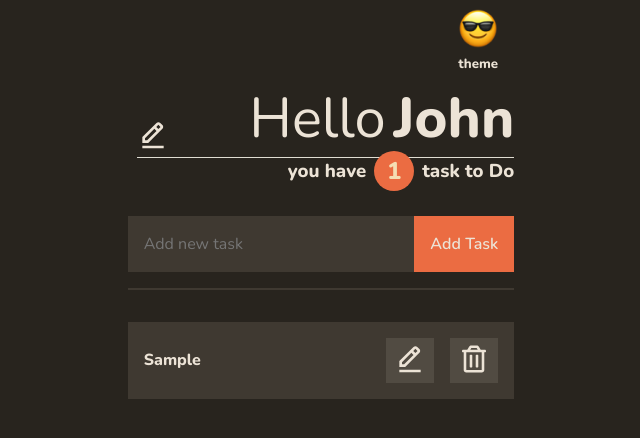
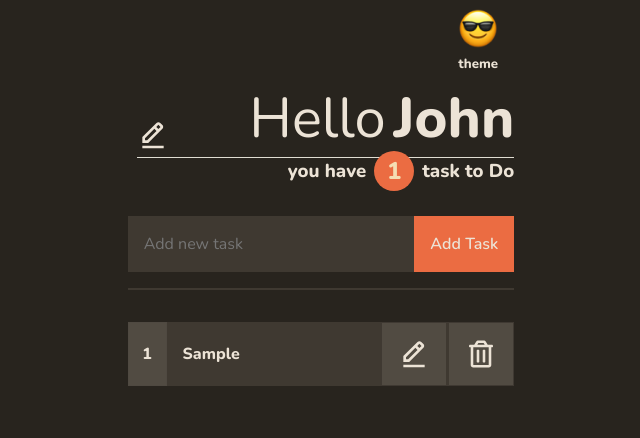
Before and after one commit to elasa7/ToDoList-storage-framer, a React (Create React App) app: page / in a window 1280 px wide. Both pictures are taken after typing "Sample" into the empty fields and a click on the button "Add Task". Shown: the top 438 px of the page, without its empty margins (319-959 px from the left). Built offline with nearby package versions, Linux system fonts and the light colour scheme.

Commit message:
task_label_count-small_css_changes-fn_remove

```diff
--- a/src/App.css
+++ b/src/App.css
@@ -79,6 +79,15 @@ h1 {
   border-radius: 50%;
   margin: -0.5rem 0.5rem;
 }
+.task__item_num {
+  display: flex;
+  align-items: center;
+  justify-content: center;
+  height: 100%;
+  width: 5rem;
+  border:1px solid rgba(66,66,66,.1);
+  font-weight:800;
+}
 /* ----------------------- From Style -------------------- */
 .form__wrap {
   margin: 2rem 0;
@@ -120,25 +129,33 @@ h1 {
 /* -----------------------Task Style -------------------- */
 .task__wraper {
   display: flex;
+  height: 4rem;
+  justify-content: space-between;
   align-items: center;
-  justify-content: space-between;
   background: gray;
-  padding: 1rem;
   column-gap: 1rem;
+  margin-bottom: 1px;
 }
 
 .task__tool_wraper {
   display: flex;
-  column-gap: 1rem;
+  column-gap: 0.2rem;
+  height: 100%;
+  border:1px solid rgba(66,66,66,.1);
+}
+.task__title_wrap {
+  display: flex;
+  justify-content: flex-start;
+  width: 100%;
 }
 .task__tool_wraper button {
   outline: none;
   border: none;
-  padding: 0.3rem 0.5rem;
   cursor: pointer;
 }
 .task__icon {
   width: 32px;
-  height: auto;
+  height: 100%;
+  margin: 0 1rem 0 1rem;
   pointer-events: none;
 }
--- a/src/App.js
+++ b/src/App.js
@@ -35,10 +35,6 @@ function App() {
     setEditIndex(id);
   };
 
-  const handleDelete = (id) => {
-    console.log(id);
-    setTaskItem(remove(taskItem, id));
-  };
 
   const theme = globalStyleFn(switchTheme);
 
@@ -61,13 +57,13 @@ function App() {
           theme={theme}
         />
         <div className="task__wrap">
-          {taskItem.map((taskItem, index) => (
+          {taskItem.map((taskTittle, index) => (
             <TaskItem
               id={index}
-              taskTitle={taskItem}
-              key={taskItem + index}
+              taskTitle={taskTittle}
+              key={index}
               handleEdit={handleEdit}
-              handleDelete={handleDelete}
+              handleDelete={() => setTaskItem(remove(taskItem, taskTittle))}
               theme={theme}
             />
           ))}
--- a/src/components/TaskItem.js
+++ b/src/components/TaskItem.js
@@ -13,14 +13,15 @@ const ToolBtn = styled.button`
 const TaskItem = ({ taskTitle, handleDelete, handleEdit, id, theme }) => {
   return (
     <TaskWraper theme={theme} className="task__wraper">
-      <div className="task__title">
+      <div className="task__item_num"style={{background:theme.iconToolBg}}>{id+1}</div>
+      <div className="task__title_wrap">
         <h4>{taskTitle}</h4>
       </div>
       <div className="task__tool_wraper">
         <ToolBtn onClick={(e) => handleEdit(id)}>
           <EditIcon className="task__icon" fill={theme.iconColor} />
         </ToolBtn>
-        <ToolBtn name="delete" onClick={(e) => handleDelete(id)}>
+        <ToolBtn name="delete" onClick={handleDelete}>
           <DeleteIcon className="task__icon" fill={theme.iconColor} />
         </ToolBtn>
       </div>
--- a/src/utils/array-utils.js
+++ b/src/utils/array-utils.js
@@ -1,8 +1,10 @@
-export const remove = (arr, id) => {
+export const remove = (arr, item) => {
   const newArry = [...arr];
-  newArry.splice(id, 1);
-  console.log(id);
-  return [...newArry];
+  newArry.splice(
+    newArry.findIndex((i) => i === item),
+    1
+  );
+  return newArry;
 };
 
 export const add = (arr, newItem) => {
```
